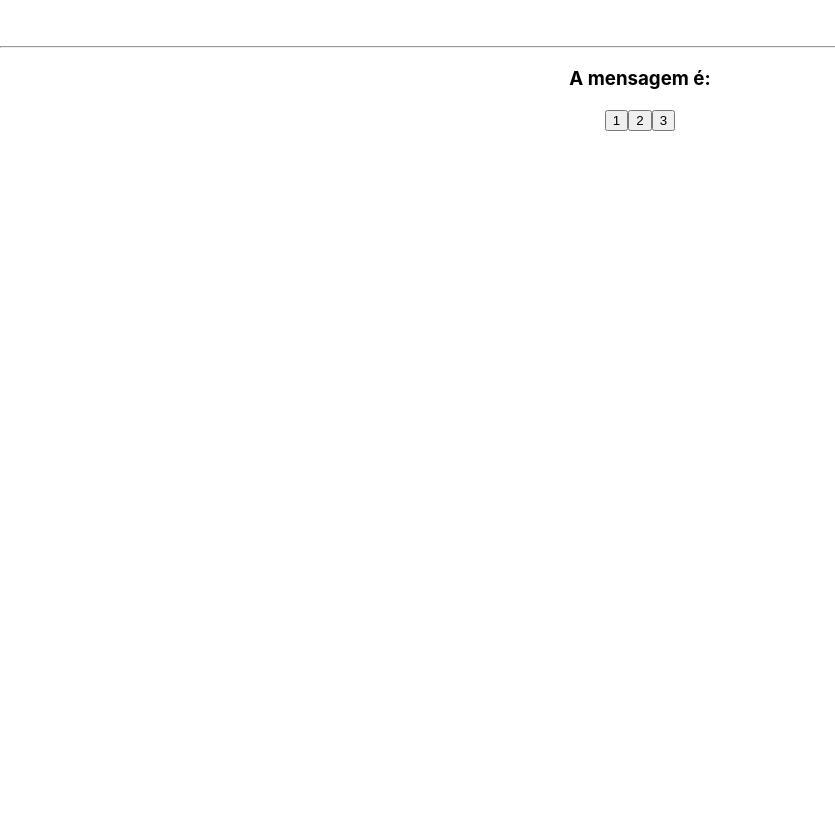
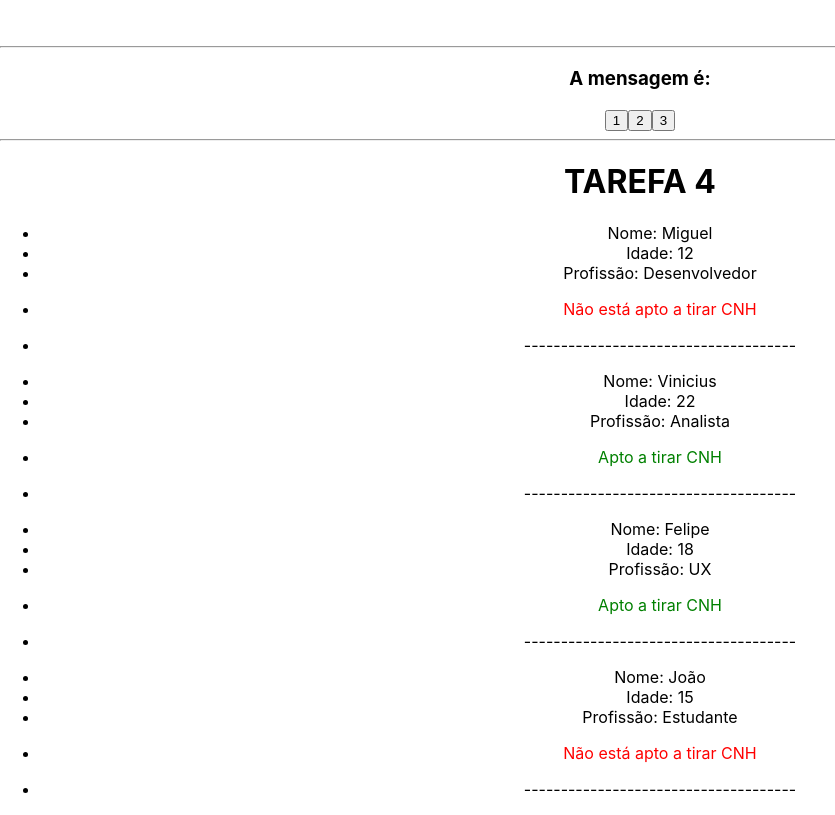
Before and after one commit to Miguel-Antunes/CursoReact, a React (Create React App) app in the folder 3_AVANCANDO_EM_REACT/avancando/: page / in a window 1280 px wide. Shown: the part 3900-4715 px from the top of the page, without its empty margins (0-835 px from the left). Before the commit the page ends 4031 px from the top, so only its background shows below. Built offline with nearby package versions, Linux system fonts and the light colour scheme.

Commit message:
Criação do componente UserDetails( Tarefa4)

```diff
--- a/3_AVANCANDO_EM_REACT/avancando/src/App.js
+++ b/3_AVANCANDO_EM_REACT/avancando/src/App.js
@@ -12,6 +12,7 @@
 import ExecuteFunction from './components/ExecuteFunction';
 import Message from './components/Message';
 import ChangeMessageState from './components/ChangeMessageState';
+import UserDetails from './components/UserDetails';
 
 function App() {
 
@@ -23,6 +24,13 @@
     { id: 2, brand: "KIA", color: "Branco", newCar: false, km: 34343 },
     { id: 3, brand: "Renault", color: "Azul", newCar: false, km: 234 }
 
+  ]
+
+  const pessoas = [
+    { id: 1, nome: "Miguel", idade: 12, profissao: "Desenvolvedor" },
+    { id: 2, nome: "Vinicius", idade: 22, profissao: "Analista" },
+    { id: 3, nome: "Felipe", idade: 18, profissao: "UX" },
+    { id: 4, nome: "João", idade: 15, profissao: "Estudante" }
   ]
   const [message, sertMessage] = useState("");
   const handleMessage = (msg) => {
@@ -89,6 +97,15 @@
         {/*State lift*/}
         <Message msg={message} />
         <ChangeMessageState handleMessage={handleMessage} />
+
+        <div>
+          <hr />
+          <h1>TAREFA 4</h1>
+
+          {pessoas.map((pessoa) => (
+            <UserDetails key={pessoa.id} idPessoa={pessoa.id} nome={pessoa.nome} idade={pessoa.idade} profissao={pessoa.profissao} />
+          ))}
+        </div>
       </div>
 
     </div>
--- /dev/null
+++ b/3_AVANCANDO_EM_REACT/avancando/src/components/UserDetails.js
@@ -0,0 +1,29 @@
+
+const UserDetails = ({ nome, idade, profissao }) => {
+
+    return (
+        <div>
+            <ul >
+                <li >Nome: {nome}</li>
+                <li>Idade: {idade}</li>
+                <li>Profissão: {profissao}</li>
+                <li>
+                    {idade >= 18 ? (
+                        <div>
+                            <p style={{ color: "green" }}>
+                                Apto a tirar CNH
+                            </p>
+                        </div>
+                    ) :
+                        (<p style={{ color: "red" }}> Não está apto a tirar CNH </p>)}
+                </li>
+                <li>
+                    -------------------------------------
+                </li>
+            </ul>
+        </div>
+
+    )
+
+}
+export default UserDetails;
```
